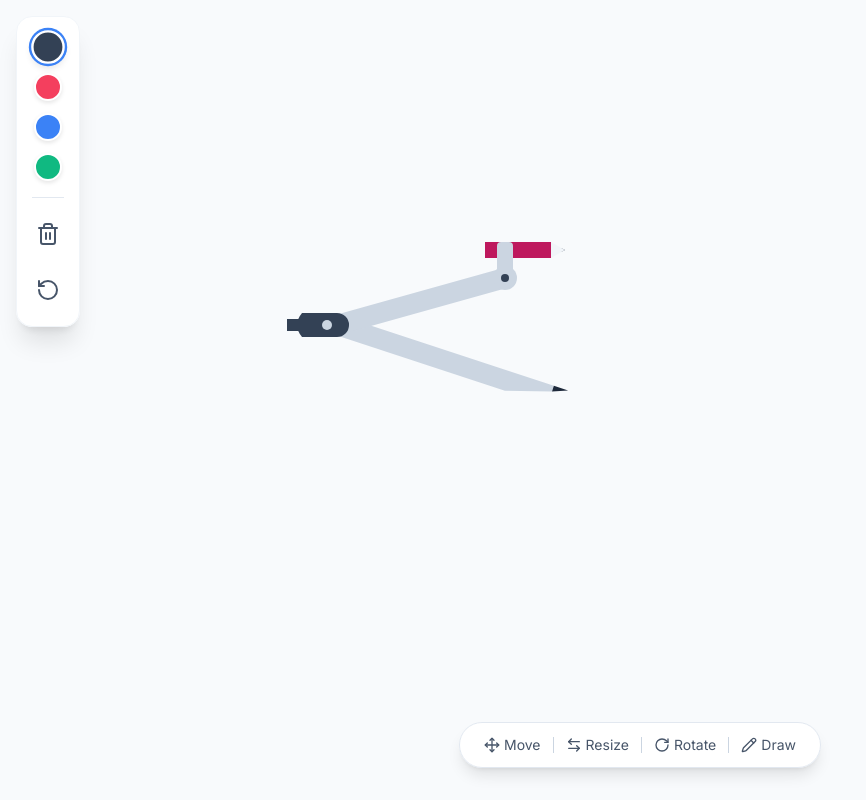
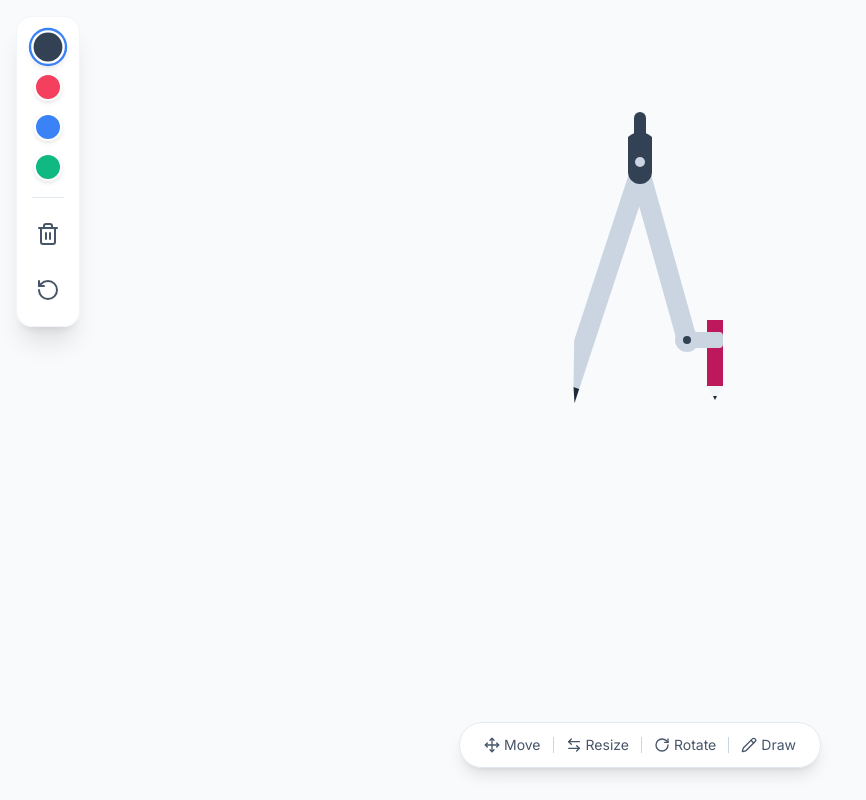
Before and after one commit to srinidhiiiii/compasss, a plain HTML site: page compass.html in a window 1280 px wide. Shown: the whole page, without its empty margins (0-866 px from the left). Drawn offline with nearby package versions, Linux system fonts and the light colour scheme.

Commit message:
refactor: Adjust initial compass angle, update compass knob shape and position, and reorder pencil lead drawing.

```diff
--- a/compass.html
+++ b/compass.html
@@ -172,7 +172,7 @@
             x: 0,
             y: 0,
             radius: 150,
-            angle: -Math.PI / 2, // Start Upright
+            angle: 0, // Vertical standing position
             penColor: '#be185d', // Default to the red color
             isDrawing: false
         };
@@ -216,7 +216,7 @@
             compass.x = width / 2 - 75;
             compass.y = height / 2;
             compass.radius = 150;
-            compass.angle = -Math.PI / 2;
+            compass.angle = 0; // Vertical standing position
             renderTool();
         }
 
@@ -457,7 +457,8 @@
 
             // Handle / Knob at very top
             toolCtx.beginPath();
-            toolCtx.rect(-6, -50, 12, 15);
+            //toolCtx.rect(-6, -50, 12, 15);
+            toolCtx.roundRect(-6, -60, 12, 25, [6, 6, 0, 0]);
             toolCtx.fillStyle = COLORS.hinge;
             toolCtx.fill();
 
@@ -490,20 +491,20 @@
             // We calculated jointPos globally to match this.
 
             // 1. Draw Pencil
-            // Lead
+            // Wood (draw first)
+            toolCtx.beginPath();
+            toolCtx.moveTo(-GEOMETRY.pencilWidth / 2, -14);
+            toolCtx.lineTo(GEOMETRY.pencilWidth / 2, -14);
+            toolCtx.lineTo(0, 0);
+            toolCtx.fillStyle = COLORS.pencilWood;
+            toolCtx.fill();
+
+            // Lead (draw on top so it's visible)
             toolCtx.beginPath();
             toolCtx.moveTo(-2, -4);
             toolCtx.lineTo(2, -4);
             toolCtx.lineTo(0, 0);
             toolCtx.fillStyle = '#1e293b'; // Black tip
-            toolCtx.fill();
-
-            // Wood
-            toolCtx.beginPath();
-            toolCtx.moveTo(-GEOMETRY.pencilWidth / 2, -14);
-            toolCtx.lineTo(GEOMETRY.pencilWidth / 2, -14);
-            toolCtx.lineTo(0, 0);
-            toolCtx.fillStyle = COLORS.pencilWood;
             toolCtx.fill();
 
             // Body
```
